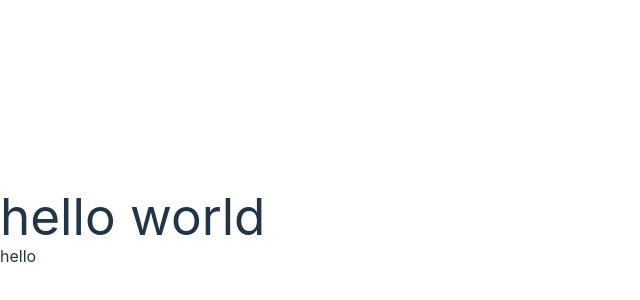
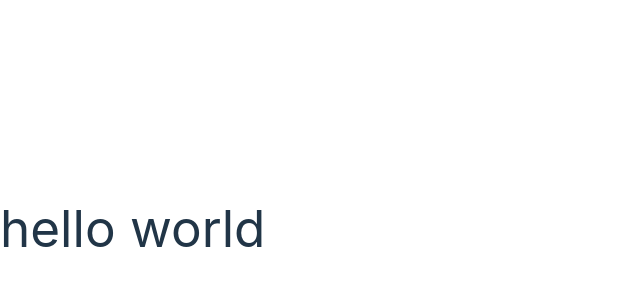
Before and after one commit to Nasir1290/use-react-query, a React (Vite) app: page / in a window 1280 px wide. Shown: the part 172-472 px from the top of the page, without its empty margins (0-640 px from the left). Built offline with nearby package versions, Linux system fonts and the light colour scheme.

Commit message:
add some code

```diff
--- a/src/App.jsx
+++ b/src/App.jsx
@@ -4,7 +4,7 @@ export default function App() {
   return (
     <div>
       <h1>hello world</h1>
-      <h2>hello</h2>
+      {/* <h2>hello</h2> */}
     </div>
   )
 }
```
